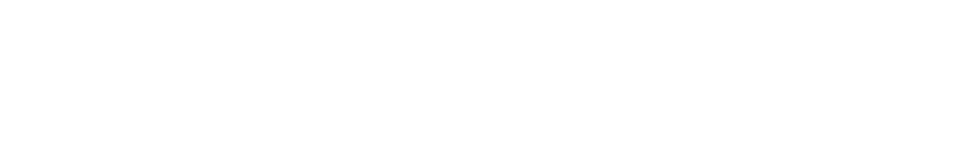
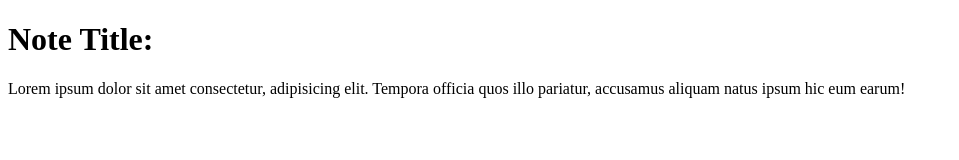
Before and after one commit to alberyhenry/learngit2, a plain HTML site: page index.html in a window 1280 px wide. Shown: the whole page, without its empty margins (0-959 px from the left). Drawn offline with Linux system fonts and the light colour scheme.

Commit message:
added index html

```diff
--- a/index.html
+++ b/index.html
@@ -7,6 +7,11 @@
   <title>LearnGit2</title>
 </head>
 <body>
-
+  <div>
+    <div class="note">
+      <h1>Note Title:</h1>
+      <p>Lorem ipsum dolor sit amet consectetur, adipisicing elit. Tempora officia quos illo pariatur, accusamus aliquam natus ipsum hic eum earum!</p>
+    </div>
+  </div>
 </body>
 </html>
```
